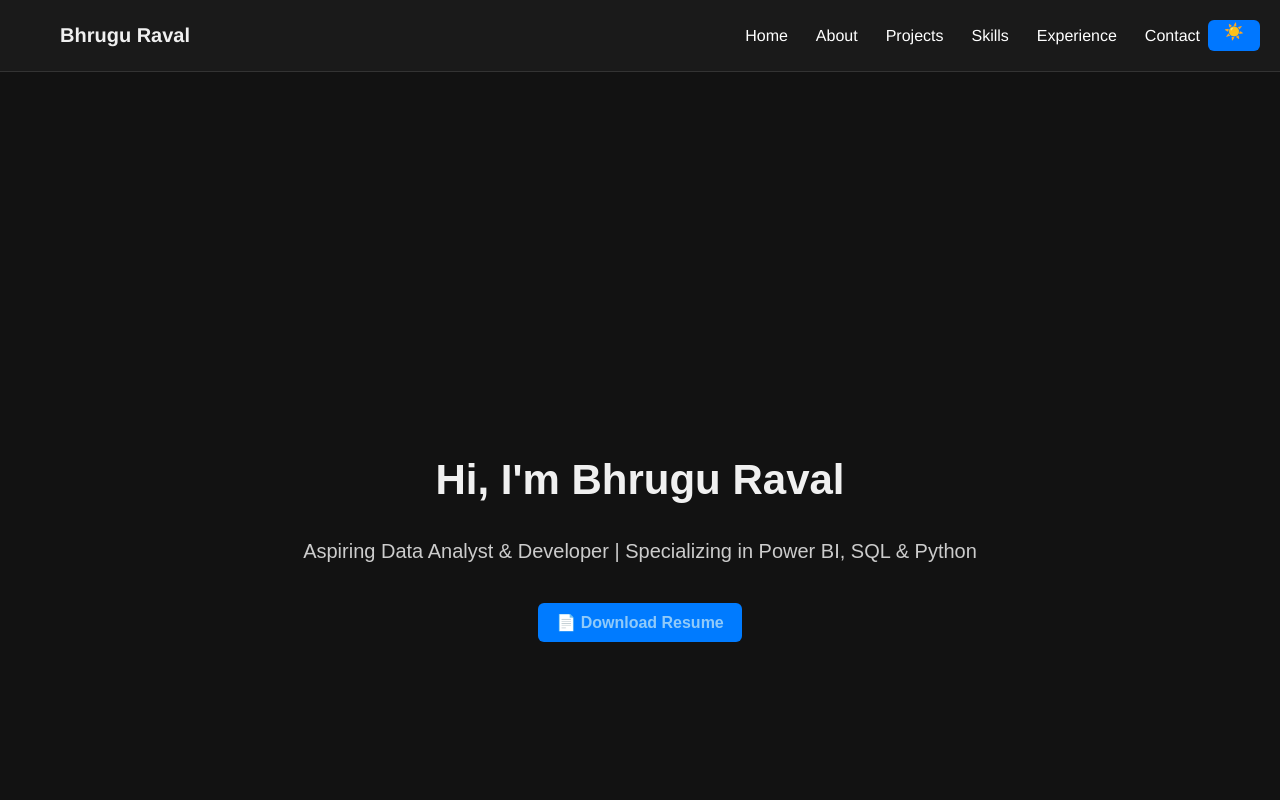
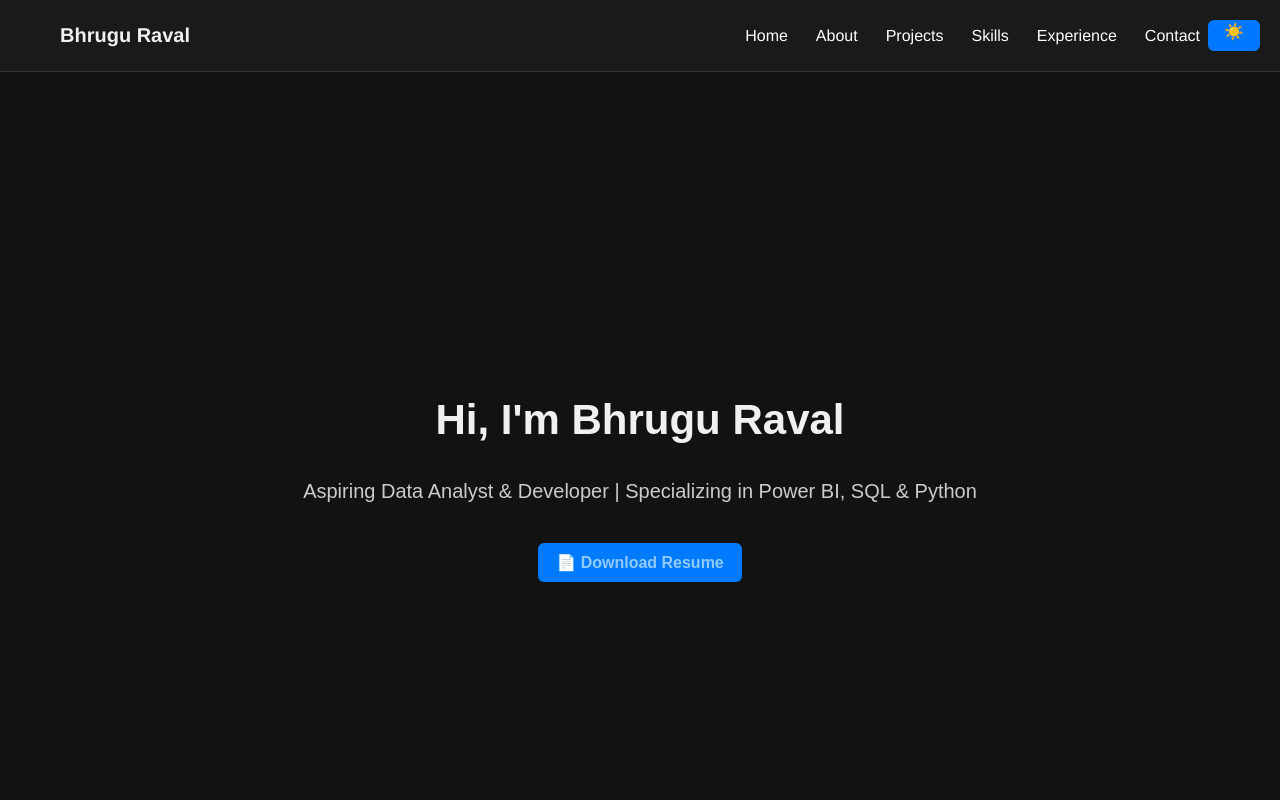
Before and after one commit to bhrugu1/portfolio, a React (Create React App) app: page / in a window 1280 px wide. Shown: the top 800 px of the page. Built offline with nearby package versions, Linux system fonts and the light colour scheme.

Commit message:
updated project

```diff
--- a/src/components/Home.css
+++ b/src/components/Home.css
@@ -32,3 +32,13 @@
 .resume-button:hover {
   background-color: #0056b3;
 }
+
+#home {
+  display: flex;
+  flex-direction: column;
+  justify-content: center;     /* Center vertically */
+  align-items: center;         /* Center horizontally */
+  min-height: 100vh;           /* Full viewport height */
+  text-align: center;
+  padding: 0 20px;
+}
```
